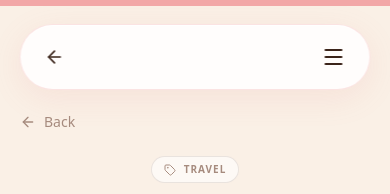
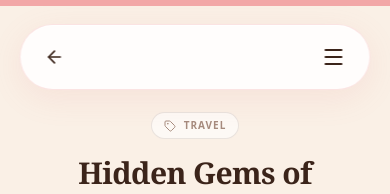
Before and after one commit to hrishikeshprateek/isha_profile, a Next.js app: page /blogs/1 in a window 390 px wide. Shown: the top 194 px of the page. Built offline with nearby package versions, Linux system fonts and the light colour scheme.

Commit message:
till tiger graph

```diff
--- a/app/blogs/[id]/page.tsx
+++ b/app/blogs/[id]/page.tsx
@@ -122,12 +122,6 @@ export default function BlogPostPage() {
                 {/* HERO SECTION */}
                 <header className="px-5 sm:px-6 lg:px-8 max-w-4xl mx-auto text-center relative mb-12">
 
-                    {/* Back Link Mobile */}
-                    <div className="md:hidden flex justify-start mb-6">
-                        <Link href="/blogs" className="flex items-center text-sm text-[#A68B7E] font-medium">
-                            <ArrowLeft size={16} className="mr-2"/> Back
-                        </Link>
-                    </div>
 
                     {/* Decor */}
                     <div className="absolute top-0 left-1/2 -translate-x-1/2 w-[300px] md:w-[600px] h-[300px] md:h-[600px] bg-[#F2A7A7]/10 rounded-full blur-[80px] md:blur-[120px] pointer-events-none -z-10" />
```
